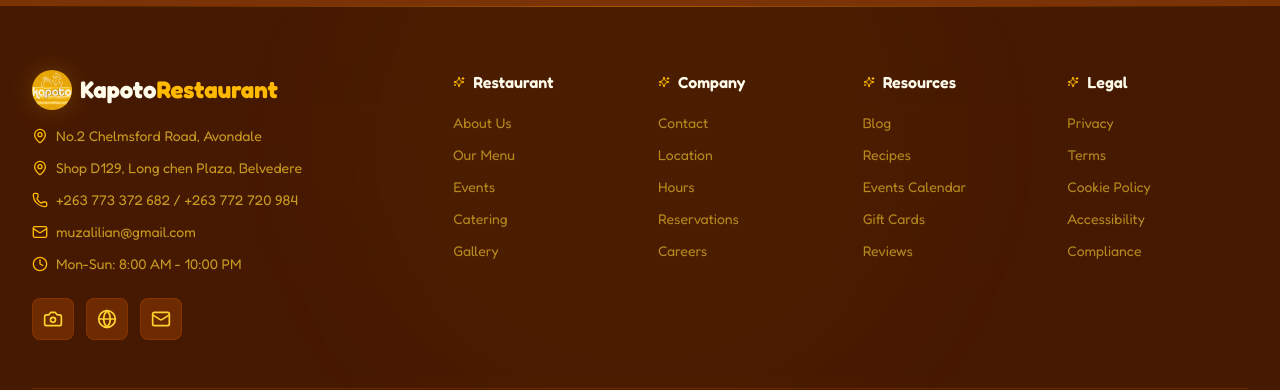
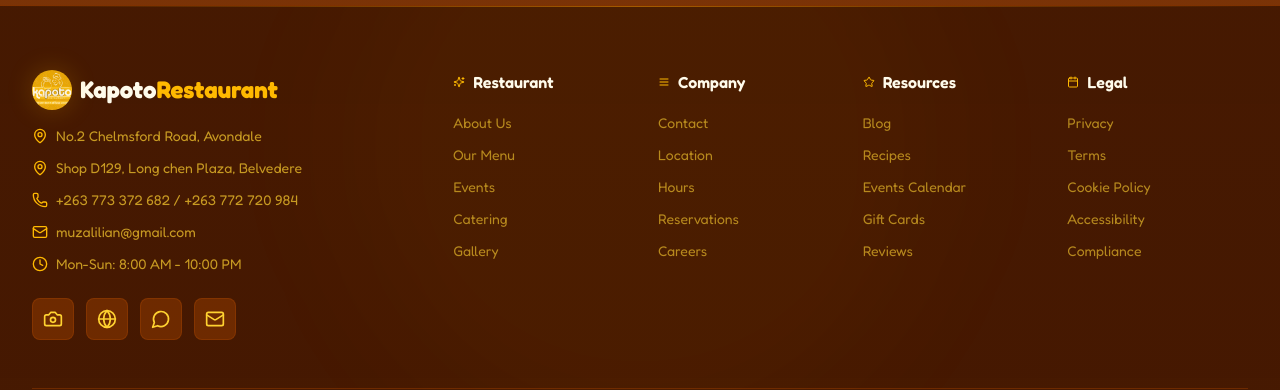
Before and after one commit to allugosbusiness-cpu/Kapoto-, a React (Vite) app: page / in a window 1280 px wide. Shown: the part 8696-9086 px from the top of the page. Built offline with nearby package versions, Linux system fonts and the light colour scheme.

Commit message:
feat: make footer links functional - About/Menu/Reservations scroll to sections, contact links open WhatsApp/email, social links active, added MessageCircle icon

```diff
--- a/src/components/Footer.jsx
+++ b/src/components/Footer.jsx
@@ -1,23 +1,16 @@
-import { Globe, Camera, Mail, MapPin, Phone, Clock, Sparkles } from "lucide-react";
+import { Globe, Camera, Mail, MapPin, Phone, Clock, Sparkles, Star, Menu, Calendar, Gift, MessageCircle } from "lucide-react";
 
-const footerLinks = {
-  Restaurant: ["About Us", "Our Menu", "Events", "Catering", "Gallery"],
-  Company: ["Contact", "Location", "Hours", "Reservations", "Careers"],
-  Resources: ["Blog", "Recipes", "Events Calendar", "Gift Cards", "Reviews"],
-  Legal: ["Privacy", "Terms", "Cookie Policy", "Accessibility", "Compliance"],
-};
+const WHATSAPP = "https://wa.me/263772682771";
 
 export default function Footer() {
   return (
     <footer className="relative border-t border-amber-700/50 bg-gradient-to-b from-amber-950 to-amber-950/95 overflow-hidden">
-      {/* Top decorative gradient */}
       <div className="absolute top-0 left-0 right-0 h-px bg-gradient-to-r from-transparent via-amber-500/50 to-transparent" />
       <div className="absolute inset-0 overflow-hidden pointer-events-none">
         <div className="absolute -top-40 left-1/2 -translate-x-1/2 w-[600px] h-[600px] bg-amber-500/3 rounded-full blur-3xl" />
       </div>
 
       <div className="max-w-7xl mx-auto px-4 sm:px-6 lg:px-8 py-8 sm:py-12 lg:py-16 relative z-10">
-        {/* Main footer content */}
         <div className="grid grid-cols-1 sm:grid-cols-2 lg:grid-cols-6 gap-8 sm:gap-12 mb-8 sm:mb-12">
           {/* Brand */}
           <div className="sm:col-span-2 lg:col-span-2 text-center sm:text-left">
@@ -33,22 +26,22 @@ export default function Footer() {
             </div>
 
             <div className="space-y-3 text-amber-300/70 text-sm">
-              <div className="flex items-center justify-center sm:justify-start gap-2">
+              <a href="/#locations" className="flex items-center justify-center sm:justify-start gap-2 hover:text-amber-200 transition-colors">
                 <MapPin className="w-4 h-4 text-amber-400" />
                 <span>No.2 Chelmsford Road, Avondale</span>
-              </div>
-              <div className="flex items-center justify-center sm:justify-start gap-2">
+              </a>
+              <a href="/#locations" className="flex items-center justify-center sm:justify-start gap-2 hover:text-amber-200 transition-colors">
                 <MapPin className="w-4 h-4 text-amber-400" />
                 <span>Shop D129, Long chen Plaza, Belvedere</span>
-              </div>
-              <div className="flex items-center justify-center sm:justify-start gap-2">
+              </a>
+              <a href={WHATSAPP} target="_blank" rel="noopener noreferrer" className="flex items-center justify-center sm:justify-start gap-2 hover:text-amber-200 transition-colors">
                 <Phone className="w-4 h-4 text-amber-400" />
                 <span>+263 773 372 682 / +263 772 720 984</span>
-              </div>
-              <div className="flex items-center justify-center sm:justify-start gap-2">
+              </a>
+              <a href="mailto:muzalilian@gmail.com" className="flex items-center justify-center sm:justify-start gap-2 hover:text-amber-200 transition-colors">
                 <Mail className="w-4 h-4 text-amber-400" />
                 <span>muzalilian@gmail.com</span>
-              </div>
+              </a>
               <div className="flex items-center justify-center sm:justify-start gap-2">
                 <Clock className="w-4 h-4 text-amber-400" />
                 <span>Mon-Sun: 8:00 AM - 10:00 PM</span>
@@ -56,13 +49,16 @@ export default function Footer() {
             </div>
 
             <div className="flex justify-center sm:justify-start space-x-3 mt-6">
-              <a href="https://www.instagram.com/kapotorestaurant/" target="_blank" rel="noopener noreferrer" className="p-2.5 bg-amber-800/50 rounded-lg hover:bg-amber-700/50 border border-amber-700/30 hover:border-amber-500/50 transition-all duration-300 group">
+              <a href="https://www.instagram.com/kapotorestaurant/" target="_blank" rel="noopener noreferrer" className="p-2.5 bg-amber-800/50 rounded-lg hover:bg-amber-700/50 border border-amber-700/30 hover:border-amber-500/50 transition-all duration-300 group" title="Instagram">
                 <Camera className="w-5 h-5 text-amber-300 group-hover:text-amber-200 group-hover:scale-110 transition-all" />
               </a>
-              <a href="https://www.instagram.com/kapotorestaurant/" target="_blank" rel="noopener noreferrer" className="p-2.5 bg-amber-800/50 rounded-lg hover:bg-amber-700/50 border border-amber-700/30 hover:border-amber-500/50 transition-all duration-300 group">
+              <a href="https://www.facebook.com/kapotorestaurant/" target="_blank" rel="noopener noreferrer" className="p-2.5 bg-amber-800/50 rounded-lg hover:bg-amber-700/50 border border-amber-700/30 hover:border-amber-500/50 transition-all duration-300 group" title="Facebook">
                 <Globe className="w-5 h-5 text-amber-300 group-hover:text-amber-200 group-hover:scale-110 transition-all" />
               </a>
-              <a href="mailto:muzalilian@gmail.com" className="p-2.5 bg-amber-800/50 rounded-lg hover:bg-amber-700/50 border border-amber-700/30 hover:border-amber-500/50 transition-all duration-300 group">
+              <a href={WHATSAPP} target="_blank" rel="noopener noreferrer" className="p-2.5 bg-amber-800/50 rounded-lg hover:bg-amber-700/50 border border-amber-700/30 hover:border-amber-500/50 transition-all duration-300 group" title="WhatsApp">
+                <MessageCircle className="w-5 h-5 text-amber-300 group-hover:text-amber-200 group-hover:scale-110 transition-all" />
+              </a>
+              <a href="mailto:muzalilian@gmail.com" className="p-2.5 bg-amber-800/50 rounded-lg hover:bg-amber-700/50 border border-amber-700/30 hover:border-amber-500/50 transition-all duration-300 group" title="Email">
                 <Mail className="w-5 h-5 text-amber-300 group-hover:text-amber-200 group-hover:scale-110 transition-all" />
               </a>
             </div>
@@ -71,23 +67,62 @@ export default function Footer() {
           {/* Footer links */}
           <div className="sm:col-span-2 lg:col-span-4">
             <div className="grid grid-cols-2 sm:grid-cols-4 gap-6">
-              {Object.entries(footerLinks).map(([category, links]) => (
-                <div key={category}>
+              {/* Restaurant */}
+              <div>
                 <h3 className="font-semibold text-amber-50 mb-3 sm:mb-4 text-sm sm:text-base flex items-center gap-2">
                   <Sparkles className="w-3 h-3 text-amber-400" />
-                    {category}
+                  Restaurant
                 </h3>
                 <ul className="space-y-2">
-                    {links.map((link) => (
-                      <li key={link}>
-                        <a href="#" className="text-amber-300/60 hover:text-amber-300 transition-all duration-200 text-xs sm:text-sm hover:translate-x-1 inline-block">
-                          {link}
-                        </a>
-                      </li>
-                    ))}
+                  <li><a href="#about" className="text-amber-300/60 hover:text-amber-300 transition-all duration-200 text-xs sm:text-sm hover:translate-x-1 inline-block">About Us</a></li>
+                  <li><a href="#menu" className="text-amber-300/60 hover:text-amber-300 transition-all duration-200 text-xs sm:text-sm hover:translate-x-1 inline-block">Our Menu</a></li>
+                  <li><a href="#reservations" className="text-amber-300/60 hover:text-amber-300 transition-all duration-200 text-xs sm:text-sm hover:translate-x-1 inline-block">Events</a></li>
+                  <li><a href={WHATSAPP} target="_blank" rel="noopener noreferrer" className="text-amber-300/60 hover:text-amber-300 transition-all duration-200 text-xs sm:text-sm hover:translate-x-1 inline-block">Catering</a></li>
+                  <li><a href="#menu" className="text-amber-300/60 hover:text-amber-300 transition-all duration-200 text-xs sm:text-sm hover:translate-x-1 inline-block">Gallery</a></li>
                 </ul>
               </div>
-              ))}
+              {/* Company */}
+              <div>
+                <h3 className="font-semibold text-amber-50 mb-3 sm:mb-4 text-sm sm:text-base flex items-center gap-2">
+                  <Menu className="w-3 h-3 text-amber-400" />
+                  Company
+                </h3>
+                <ul className="space-y-2">
+                  <li><a href="mailto:muzalilian@gmail.com" className="text-amber-300/60 hover:text-amber-300 transition-all duration-200 text-xs sm:text-sm hover:translate-x-1 inline-block">Contact</a></li>
+                  <li><a href="#locations" className="text-amber-300/60 hover:text-amber-300 transition-all duration-200 text-xs sm:text-sm hover:translate-x-1 inline-block">Location</a></li>
+                  <li><a href="#locations" className="text-amber-300/60 hover:text-amber-300 transition-all duration-200 text-xs sm:text-sm hover:translate-x-1 inline-block">Hours</a></li>
+                  <li><a href="#reservations" className="text-amber-300/60 hover:text-amber-300 transition-all duration-200 text-xs sm:text-sm hover:translate-x-1 inline-block">Reservations</a></li>
+                  <li><a href={WHATSAPP} target="_blank" rel="noopener noreferrer" className="text-amber-300/60 hover:text-amber-300 transition-all duration-200 text-xs sm:text-sm hover:translate-x-1 inline-block">Careers</a></li>
+                </ul>
+              </div>
+              {/* Resources */}
+              <div>
+                <h3 className="font-semibold text-amber-50 mb-3 sm:mb-4 text-sm sm:text-base flex items-center gap-2">
+                  <Star className="w-3 h-3 text-amber-400" />
+                  Resources
+                </h3>
+                <ul className="space-y-2">
+                  <li><a href="https://www.instagram.com/kapotorestaurant/" target="_blank" rel="noopener noreferrer" className="text-amber-300/60 hover:text-amber-300 transition-all duration-200 text-xs sm:text-sm hover:translate-x-1 inline-block">Blog</a></li>
+                  <li><a href="#menu" className="text-amber-300/60 hover:text-amber-300 transition-all duration-200 text-xs sm:text-sm hover:translate-x-1 inline-block">Recipes</a></li>
+                  <li><a href="#reservations" className="text-amber-300/60 hover:text-amber-300 transition-all duration-200 text-xs sm:text-sm hover:translate-x-1 inline-block">Events Calendar</a></li>
+                  <li><a href={WHATSAPP} target="_blank" rel="noopener noreferrer" className="text-amber-300/60 hover:text-amber-300 transition-all duration-200 text-xs sm:text-sm hover:translate-x-1 inline-block">Gift Cards</a></li>
+                  <li><a href="#testimonials" className="text-amber-300/60 hover:text-amber-300 transition-all duration-200 text-xs sm:text-sm hover:translate-x-1 inline-block">Reviews</a></li>
+                </ul>
+              </div>
+              {/* Legal */}
+              <div>
+                <h3 className="font-semibold text-amber-50 mb-3 sm:mb-4 text-sm sm:text-base flex items-center gap-2">
+                  <Calendar className="w-3 h-3 text-amber-400" />
+                  Legal
+                </h3>
+                <ul className="space-y-2">
+                  <li><a href="#" className="text-amber-300/60 hover:text-amber-300 transition-all duration-200 text-xs sm:text-sm hover:translate-x-1 inline-block">Privacy</a></li>
+                  <li><a href="#" className="text-amber-300/60 hover:text-amber-300 transition-all duration-200 text-xs sm:text-sm hover:translate-x-1 inline-block">Terms</a></li>
+                  <li><a href="#" className="text-amber-300/60 hover:text-amber-300 transition-all duration-200 text-xs sm:text-sm hover:translate-x-1 inline-block">Cookie Policy</a></li>
+                  <li><a href="#" className="text-amber-300/60 hover:text-amber-300 transition-all duration-200 text-xs sm:text-sm hover:translate-x-1 inline-block">Accessibility</a></li>
+                  <li><a href="#" className="text-amber-300/60 hover:text-amber-300 transition-all duration-200 text-xs sm:text-sm hover:translate-x-1 inline-block">Compliance</a></li>
+                </ul>
+              </div>
             </div>
           </div>
         </div>
@@ -102,7 +137,7 @@ export default function Footer() {
               <a href="#" className="text-amber-300/50 hover:text-amber-300 transition-colors">Privacy Policy</a>
               <a href="#" className="text-amber-300/50 hover:text-amber-300 transition-colors">Terms of Service</a>
               <span className="text-amber-500/30">|</span>
-              <span className="text-amber-300/40 text-[10px]">Built with ❤️ by Allugostech</span>
+              <a href={WHATSAPP} target="_blank" rel="noopener noreferrer" className="text-amber-300/40 hover:text-amber-300 transition-colors text-[10px]">Built with ❤️ by Allugostech</a>
             </div>
           </div>
         </div>
--- a/src/components/LocationMap.jsx
+++ b/src/components/LocationMap.jsx
@@ -27,7 +27,7 @@ const branches = [
 
 export default function LocationMap() {
   return (
-    <section className="py-16 sm:py-20 px-4 sm:px-6 lg:px-8 relative bg-gradient-to-b from-amber-950 to-amber-900 overflow-hidden">
+    <section id="locations" className="py-16 sm:py-20 px-4 sm:px-6 lg:px-8 relative bg-gradient-to-b from-amber-950 to-amber-900 overflow-hidden">
       <div className="absolute inset-0 overflow-hidden pointer-events-none">
         <div className="absolute top-1/2 left-1/2 -translate-x-1/2 -translate-y-1/2 w-[600px] h-[600px] bg-amber-500/5 rounded-full blur-3xl" />
       </div>
```
Lines whose indentation alone changed are shown as unchanged.
